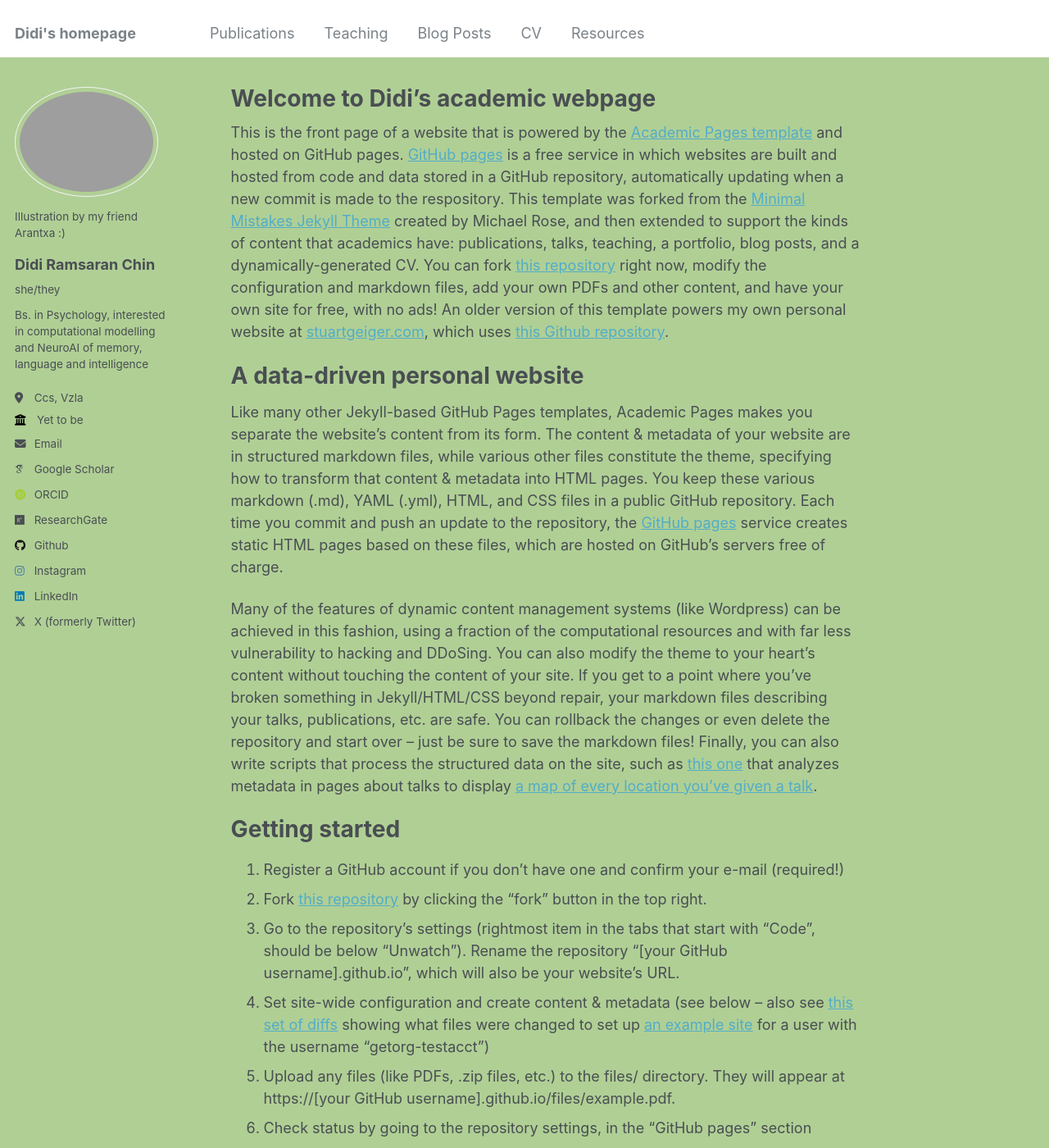
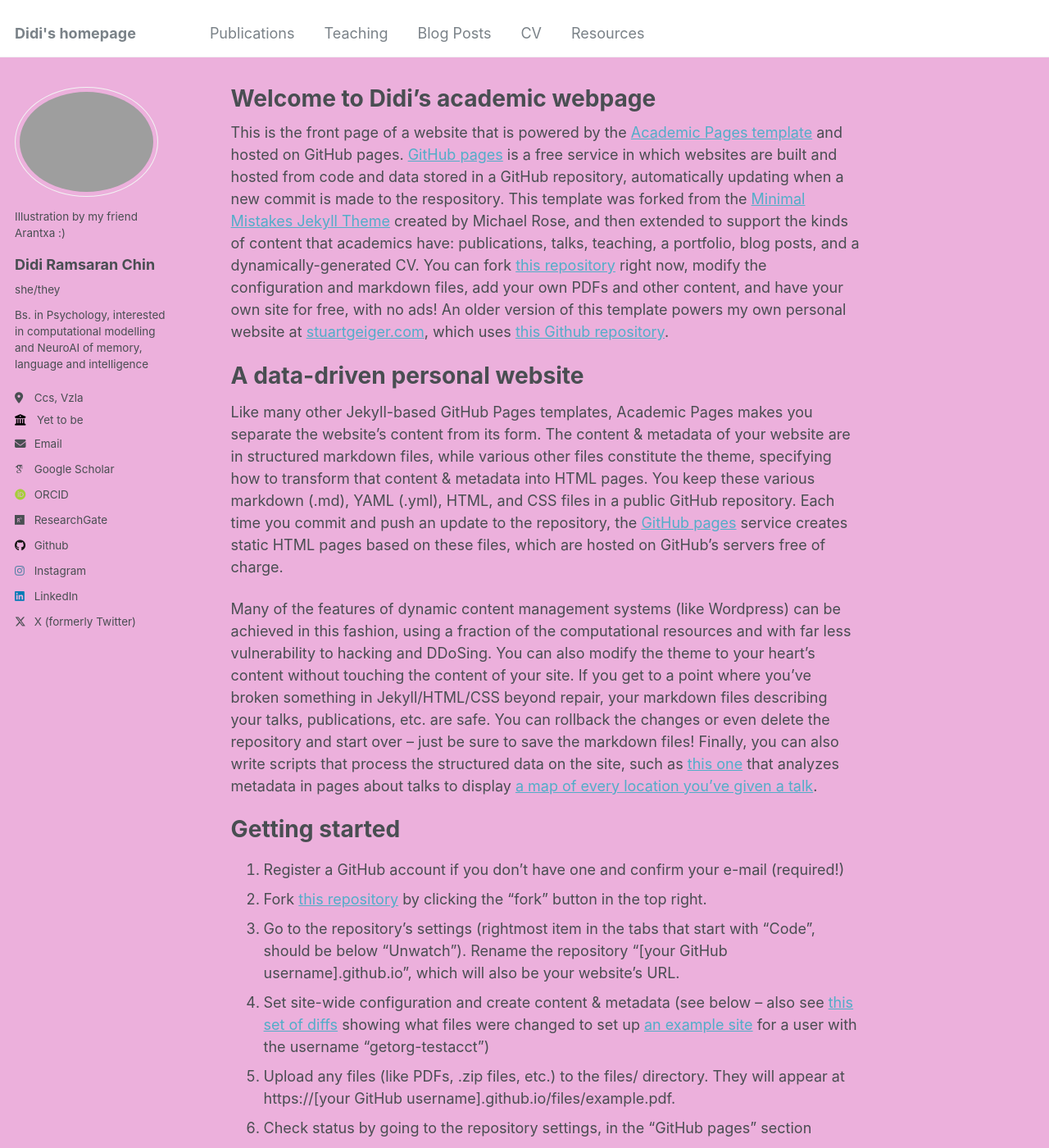
Before and after one commit to neurodidi/neurodidi.github.io, a Jekyll site: the page built from _pages/about.md, in a window 1280 px wide and 1400 px high. Shown: the whole window at 82% size. Built offline with Jekyll 4.4.1, drawn with Linux system fonts in a browser that asks for light colours; some web fonts are replaced.

Commit message:
Update default.html

```diff
--- a/_layouts/default.html
+++ b/_layouts/default.html
@@ -12,8 +12,11 @@ layout: compress
   </head>
 
 <style>
+  head {
+    background-color: #F183D3
+      }
   body {
-    background-color: #B0CF95 ;
+    background-color: #ECB0DC  ;
   }
 </style>
 
```
